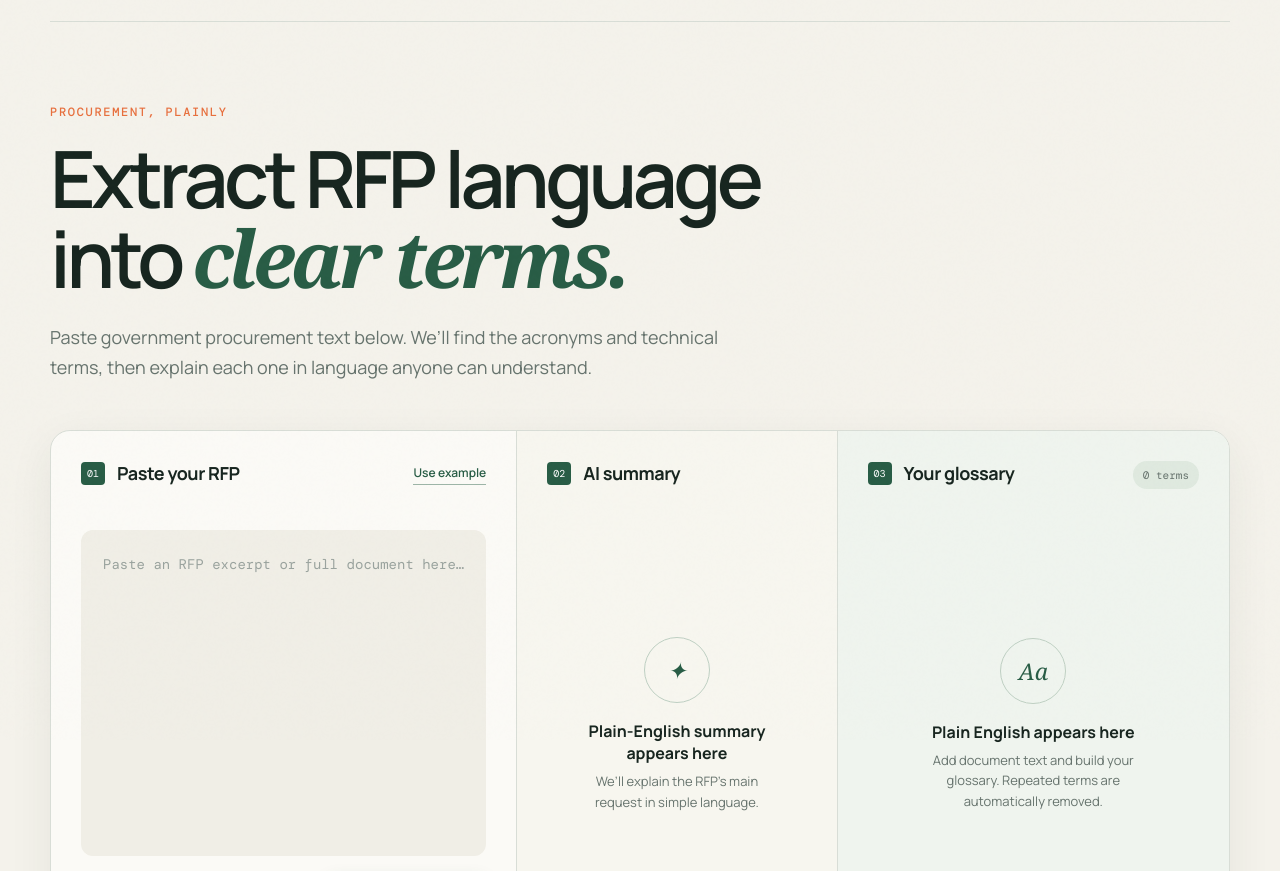
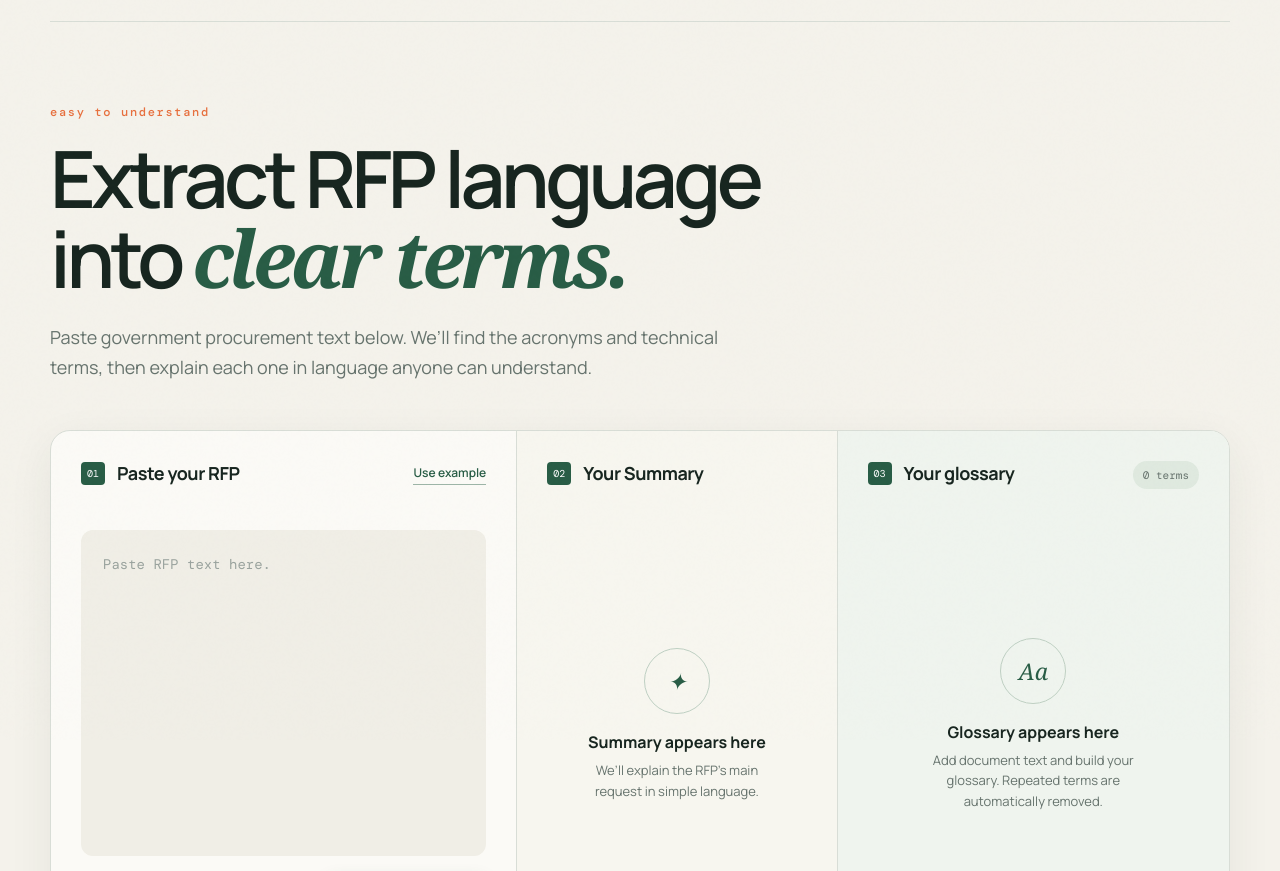
Before and after one commit to AnaA09/jargon_glossary, a plain HTML site: page static/index.html in a window 1280 px wide. Shown: the part 60-931 px from the top of the page. Drawn offline with nearby package versions, Linux system fonts and the light colour scheme; a web font is replaced by a local one.

Commit message:
Improve html text

```diff
--- a/static/index.html
+++ b/static/index.html
@@ -18,7 +18,7 @@
 
   <main>
     <section class="hero">
-      <p class="eyebrow">PROCUREMENT, PLAINLY</p>
+      <p class="eyebrow">easy to understand</p>
       <h1>Extract RFP language<br>into <em>clear terms.</em></h1>
       <p class="lede">Paste government procurement text below. We’ll find the acronyms and technical terms, then explain each one in language anyone can understand.</p>
     </section>
@@ -33,7 +33,7 @@
           <button id="sampleButton" class="text-button" type="button">Use example</button>
         </div>
         <label class="sr-only" for="rfpText">RFP document text</label>
-        <textarea id="rfpText" maxlength="100000" placeholder="Paste an RFP excerpt or full document here…"></textarea>
+        <textarea id="rfpText" maxlength="100000" placeholder="Paste RFP text here."></textarea>
         <div class="input-footer">
           <span id="charCount">0 characters</span>
           <button id="analyzeButton" class="primary-button" type="button">
@@ -47,12 +47,12 @@
           <div class="panel-heading">
             <div>
               <span class="step">02</span>
-              <h2>AI summary</h2>
+              <h2>Your Summary</h2>
             </div>
           </div>
           <div id="summary" class="summary empty-state">
             <div class="empty-icon" aria-hidden="true">✦</div>
-            <h3>Plain-English summary appears here</h3>
+            <h3>Summary appears here</h3>
             <p>We’ll explain the RFP’s main request in simple language.</p>
           </div>
         </div>
@@ -67,7 +67,7 @@
           </div>
           <div id="results" class="results empty-state">
             <div class="empty-icon" aria-hidden="true">Aa</div>
-            <h3>Plain English appears here</h3>
+            <h3>Glossary appears here</h3>
             <p>Add document text and build your glossary. Repeated terms are automatically removed.</p>
           </div>
         </div>
```
